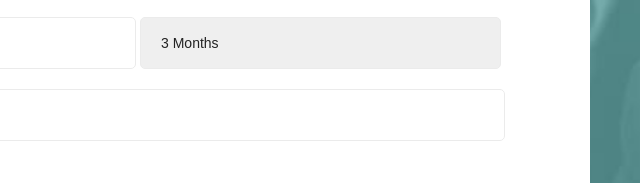
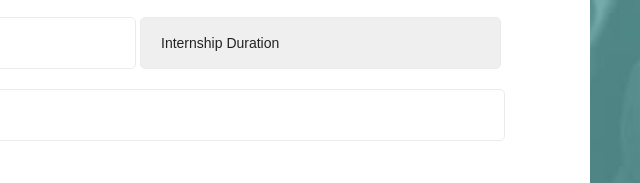
Before and after one commit to akhilsnair1047/spade-regis, a plain HTML site: page index.html in a window 1280 px wide. Shown: the part 764-947 px from the top of the page, 500-1140 px from the left. Drawn offline with Linux system fonts and the light colour scheme.

Commit message:
update #5

```diff
--- a/index.html
+++ b/index.html
@@ -58,10 +58,11 @@
                             <input x="text" class="form-input" name="name" id="name" placeholder="Father Name
                             "/>
 
-                            <select x="text" class="form-input" name="name" id="name" placeholder="Internship Duration"/>
-                            <option value="">3 Months</option>
-                            <option value="">6 Months</option>
-                            <option value="">1 Year</option>
+                            <select x="text" class="form-input" name="name" id="name" placeholder="Internship Duration" required>
+                            <option value="">Internship Duration</option>
+                            <option value="1">3 Months</option>
+                            <option value="2">6 Months</option>
+                            <option value="3">1 Year</option>
                         </select>
                         </div>
                         <div class="form-group">
```
